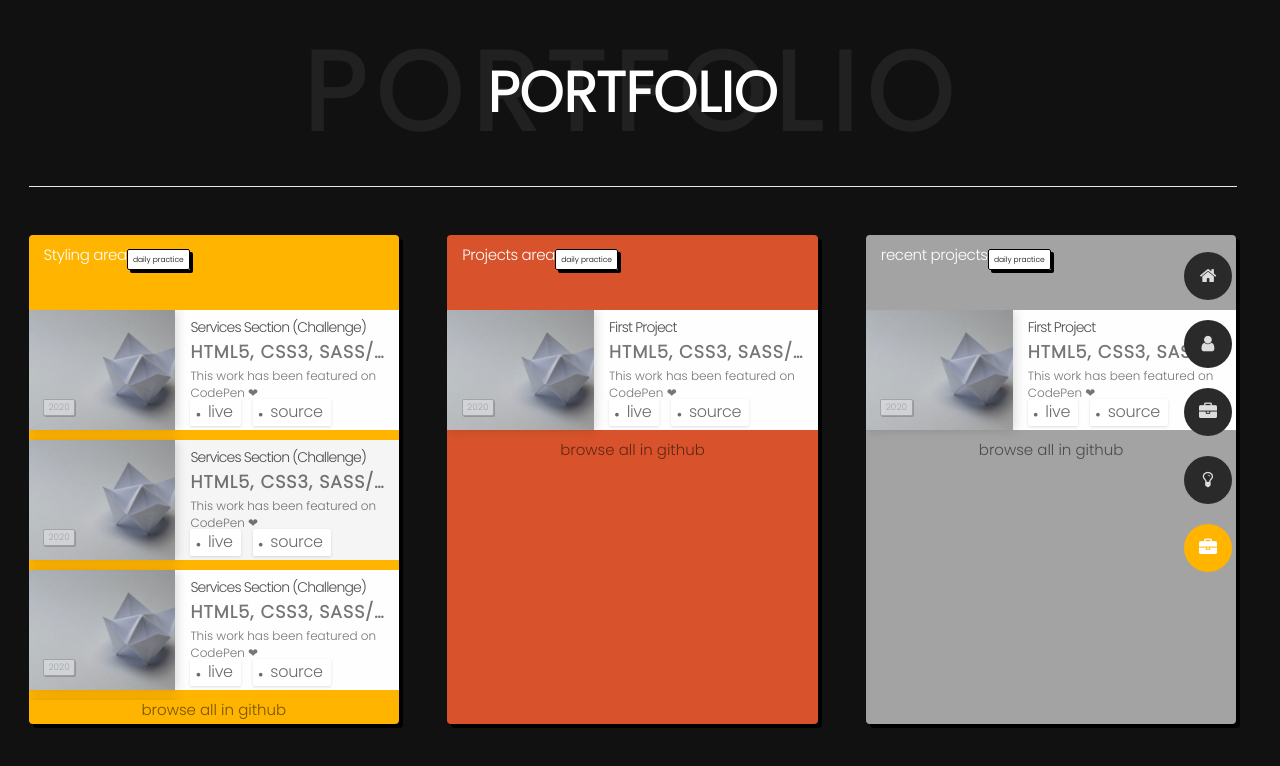
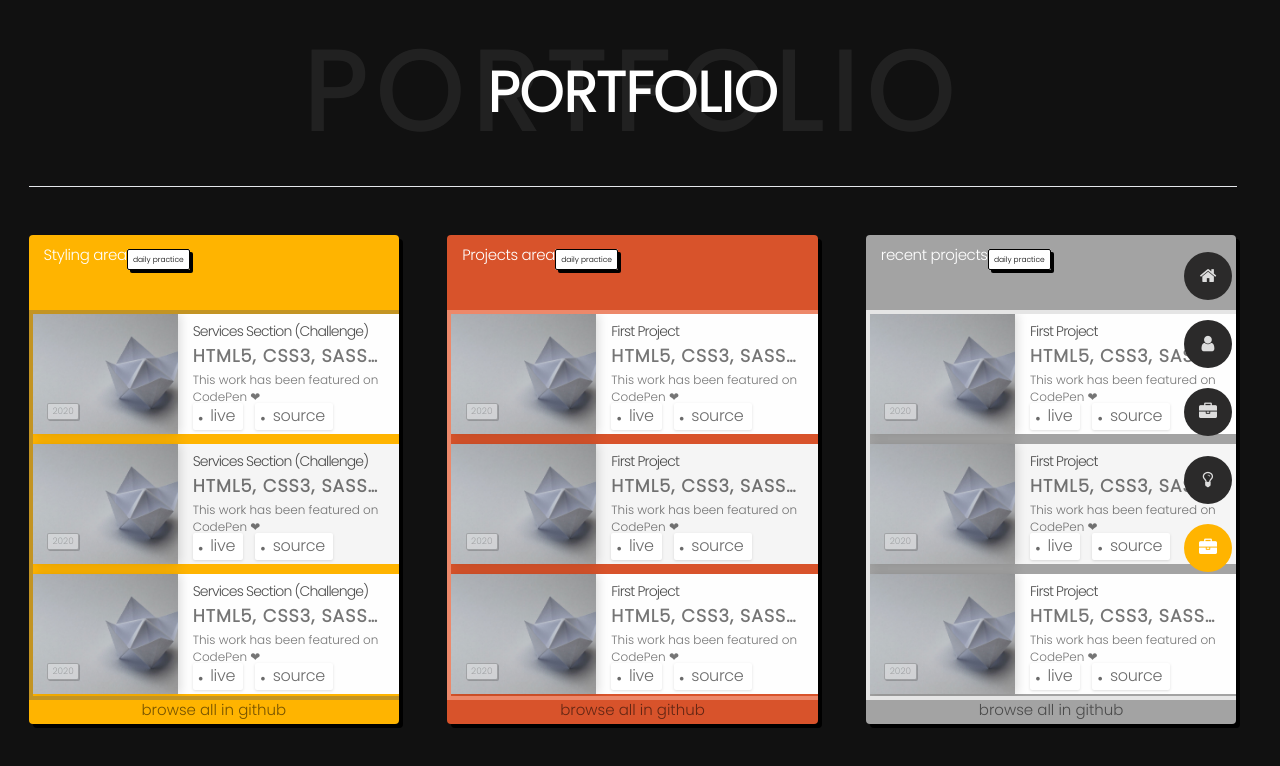
Before and after one commit to MohamedAymanNeo/portfolio, an Angular app: page /portfolio in a window 1280 px wide. Shown: the top 766 px of the page. Built offline with nearby package versions, Linux system fonts and the light colour scheme.

Commit message:
updates in portfolio

```diff
--- a/src/app/layout/components/portfolio/portfolio.component.html
+++ b/src/app/layout/components/portfolio/portfolio.component.html
@@ -15,7 +15,7 @@
                     <span class="projectType-header-subtitle">{{type.subtitle}}</span>
                 </h2>
             </header>
-
+            <div class="projectType-wrapper" ngClass="{{type.class}}">
                 <ol class="projectType-body">
                     <ng-container *ngFor="let project of type.areaProjects">
                         <li class="project" [attr.aria-label]="project.projectTime">
@@ -42,6 +42,7 @@
                         </li>
                     </ng-container>
                 </ol>
+            </div>
             <footer class="projectType-footer">
                 <a href="" target="_blanck">
                     <i class="fa fas-github"></i>
--- a/src/app/layout/components/portfolio/portfolio.component.ts
+++ b/src/app/layout/components/portfolio/portfolio.component.ts
@@ -134,7 +134,31 @@ export class PortfolioComponent implements OnInit {
          projectLive: 'live',
          projectSource: 'source',
          projectTime: '2020',
-        }
+        },
+        {projectImg: 'assets/img/projects/project-1.jpg',
+         projectTitle: 'First Project',
+         projectSkills: 'HTML5, CSS3, SASS/SCSS',
+         projectSummary: 'This work has been featured on CodePen ❤',
+         projectLive: 'live',
+         projectSource: 'source',
+         projectTime: '2020',
+        },
+        {projectImg: 'assets/img/projects/project-1.jpg',
+         projectTitle: 'First Project',
+         projectSkills: 'HTML5, CSS3, SASS/SCSS',
+         projectSummary: 'This work has been featured on CodePen ❤',
+         projectLive: 'live',
+         projectSource: 'source',
+         projectTime: '2020',
+        },
+        {projectImg: 'assets/img/projects/project-1.jpg',
+         projectTitle: 'First Project',
+         projectSkills: 'HTML5, CSS3, SASS/SCSS',
+         projectSummary: 'This work has been featured on CodePen ❤',
+         projectLive: 'live',
+         projectSource: 'source',
+         projectTime: '2020',
+        },
       ]
     },
     {
@@ -151,7 +175,39 @@ export class PortfolioComponent implements OnInit {
          projectLive: 'live',
          projectSource: 'source',
          projectTime: '2020',
-        }
+        },
+        {projectImg: 'assets/img/projects/project-1.jpg',
+         projectTitle: 'First Project',
+         projectSkills: 'HTML5, CSS3, SASS/SCSS',
+         projectSummary: 'This work has been featured on CodePen ❤',
+         projectLive: 'live',
+         projectSource: 'source',
+         projectTime: '2020',
+        },
+        {projectImg: 'assets/img/projects/project-1.jpg',
+         projectTitle: 'First Project',
+         projectSkills: 'HTML5, CSS3, SASS/SCSS',
+         projectSummary: 'This work has been featured on CodePen ❤',
+         projectLive: 'live',
+         projectSource: 'source',
+         projectTime: '2020',
+        },
+        {projectImg: 'assets/img/projects/project-1.jpg',
+         projectTitle: 'First Project',
+         projectSkills: 'HTML5, CSS3, SASS/SCSS',
+         projectSummary: 'This work has been featured on CodePen ❤',
+         projectLive: 'live',
+         projectSource: 'source',
+         projectTime: '2020',
+        },
+        {projectImg: 'assets/img/projects/project-1.jpg',
+         projectTitle: 'First Project',
+         projectSkills: 'HTML5, CSS3, SASS/SCSS',
+         projectSummary: 'This work has been featured on CodePen ❤',
+         projectLive: 'live',
+         projectSource: 'source',
+         projectTime: '2020',
+        },
       ]
     },
   ]
--- a/src/assets/styles/portfolio.css
+++ b/src/assets/styles/portfolio.css
@@ -47,15 +47,66 @@
 .projectType-body {
     display: flex;
     flex-direction: column;
+    /* max-height: 390px;
+    overflow-y: auto;
+    scrollbar-width: thin;
+    scrollbar-color: #6969dd #e0e0e0; */
+}
+
+.projectType-wrapper {
+    display: flex;
     max-height: 390px;
     overflow-y: auto;
+    scrollbar-width: thin;
+    scrollbar-color: #6969dd #e0e0e0;
 }
+
+
+.projectType-wrapper::-webkit-scrollbar {
+    width: 10px;
+}
+
+/* Styling Project */
+.projectType-wrapper.styling {
+    @apply border-4 border-solid border-seconderyDark border-r-0;
+}
+
+.projectType-wrapper.styling::-webkit-scrollbar-track {
+    @apply bg-seconderyDark;
+}
+.projectType-wrapper.styling::-webkit-scrollbar-thumb {
+    @apply bg-secondery rounded-md;
+}
+
+.projectType-wrapper.websites {
+    @apply border-4 border-solid border-dangerDark border-r-0;
+}
+.projectType-wrapper.websites::-webkit-scrollbar-track {
+    @apply bg-dangerDark;
+}
+.projectType-wrapper.websites::-webkit-scrollbar-thumb {
+    @apply bg-danger rounded-md;
+}
+/* Recent Project */
+.projectType-wrapper.recent {
+    @apply border-4 border-solid border-neutral-200 border-r-0;
+}
+
+.projectType-wrapper.recent::-webkit-scrollbar-track {
+    @apply bg-neutral-200;
+}
+.projectType-wrapper.recent::-webkit-scrollbar-thumb {
+    @apply bg-neutral-400 rounded-md;
+}
+
 .projectType-footer {
     height: 24px;
     text-align: center;
     border-radius: 0 4px 4px 0;
     line-height: 1.3;
 }
+
+
 
 .project {
     position: relative;
--- a/src/styles.css
+++ b/src/styles.css
@@ -33,6 +33,8 @@ body {
     height: 100%;
     width: 100%;
 }
+
+
 .layout {
   @apply container pt-36 sm:pt-28 md:pt-0;
 }
--- a/tailwind.config.js
+++ b/tailwind.config.js
@@ -23,6 +23,7 @@ module.exports = {
         hoverColor: '#f7c9c9',
         linkColor: '#25232d',
         secondery: '#ffb400',
+        seconderyDark: '#c39423',
         customBg: '#2b2a2a',
         iconColor: '#ddd',
         titleBgRgba: '#ffffff12',
@@ -33,6 +34,7 @@ module.exports = {
         },
         menuTextColor: '#666',
         danger: '#d8532b',
+        dangerDark: '#ed886a',
       },
       zIndex:  {
         '3': '3',
```
Lines whose indentation alone changed are shown as unchanged.
